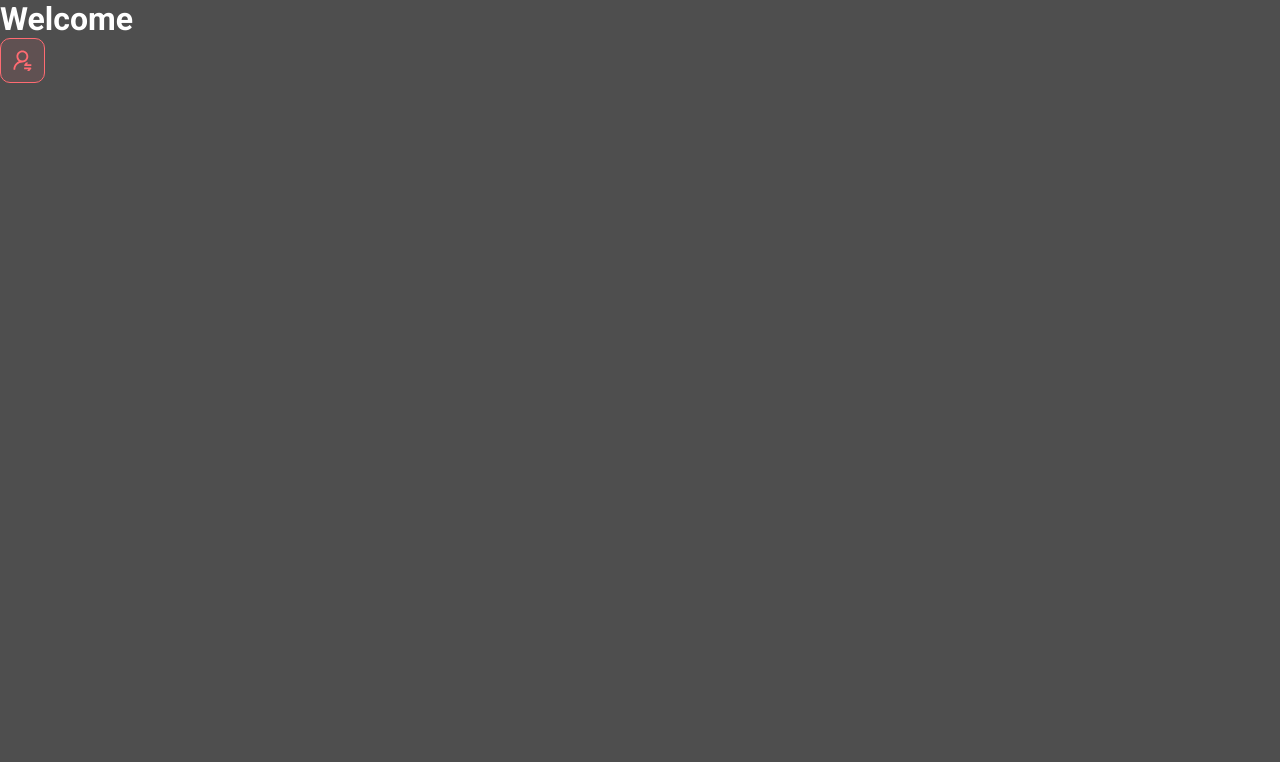
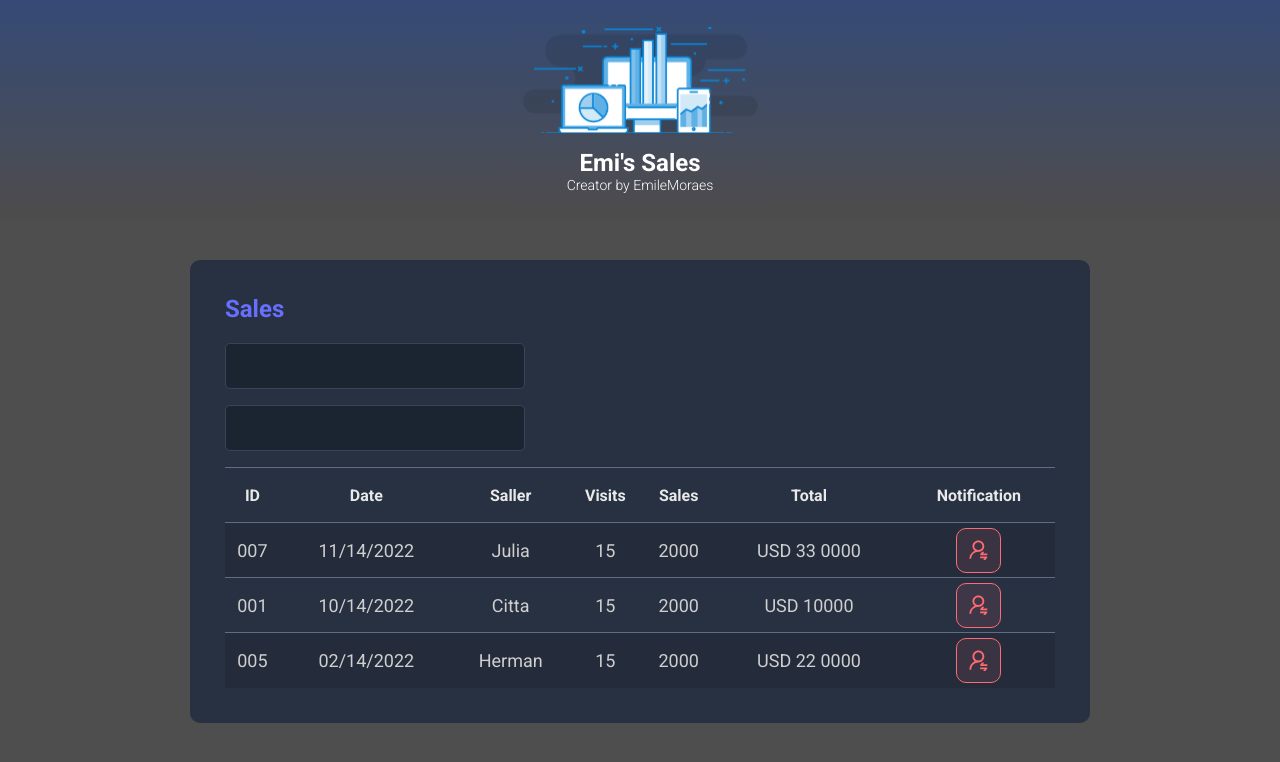
Before and after one commit to EmileMoraes/Emis-Sales, a React (Vite) app in the folder frontend/: page / in a window 1280 px wide. Shown: the top 762 px of the page. Built offline with nearby package versions, Linux system fonts and the light colour scheme.

Commit message:
Other components

```diff
--- a/frontend/src/App.tsx
+++ b/frontend/src/App.tsx
@@ -1,11 +1,19 @@
+import Header from "./components/Header"
 import NotificationButton from "./components/NotificationButton"
+import SalesCard from "./components/SalesCard"
 
 function App() {
-  return(
-  <>
-  <h1>Welcome</h1>
-  <NotificationButton/>
-  </>
+  return (
+    <>
+      <Header />
+      <main>
+        <section id="sales">
+          <div className="emisales-container">
+            <SalesCard />
+          </div>
+        </section>
+      </main>
+    </>
   )
 }
 
--- /dev/null
+++ b/frontend/src/components/Header/index.tsx
@@ -0,0 +1,16 @@
+import iconLogo from '../../assets/logo.svg'
+import './styles.css'
+
+function Header() {
+    return (
+        <header>
+            <div className="emisales-logo-container">
+                <img src={iconLogo} alt="page logo image" />
+                    <h1>Emi's Sales</h1>
+                    <p>Creator by <a href="https://github.com/EmileMoraes/" target="_blank">EmileMoraes</a></p>
+            </div>
+        </header>
+    )
+}
+
+export default Header
--- /dev/null
+++ b/frontend/src/components/Header/styles.css
@@ -0,0 +1,27 @@
+header{
+    background: linear-gradient(180deg, #354b76 0%, #4e4c4c 100%);
+    height: 220px;
+    display: flex;
+    align-items: center;
+    justify-content: center;
+}
+
+.emisales-logo-container {
+    display: flex;
+    flex-direction: column;
+    align-items: center;
+}
+
+.emisales-logo-container img {
+    width: 235px;
+}
+
+.emisales-logo-container h1 {
+    margin-top: 15px;
+    font-size: 24px;
+}
+
+.emisales-logo-container p {
+    font-size: 14px;
+    font-weight: 300;
+}
--- /dev/null
+++ b/frontend/src/components/SalesCard/index.tsx
@@ -0,0 +1,81 @@
+import NotificationButton from '../NotificationButton'
+import './styles.css'
+
+function SalesCard() {
+    return (
+        <div className="emisales-card">
+            <h2 className="emisales-sales-title">Sales</h2>
+
+            <div>
+                <div className="emisales-form-control-container">
+                    <input className="emisales-form-control" type="text" />
+                </div>
+                <div className="emisales-form-control-container">
+                    <input className="emisales-form-control" type="text" />
+                </div>
+            </div>
+
+            <div>
+                <table className="emisales-sales-table">
+                    <thead>
+                        <tr>
+                            <th className="show992">ID</th>
+                            <th className="show576">Date</th>
+                            <th>Saller</th>
+                            <th className="show992">Visits</th>
+                            <th className="show992">Sales</th>
+                            <th>Total</th>
+                            <th>Notification</th>
+                        </tr>
+
+                    </thead>
+
+                    <tbody>
+                        <tr>
+                            <td className="show992">007</td>
+                            <td className="show576">11/14/2022</td>
+                            <td>Julia</td>
+                            <td className="show992">15</td>
+                            <td className="show992">2000</td>
+                            <td>USD 33 0000</td>
+                            <td>
+                                <div className="emisales-red-botton-container">
+                                    <NotificationButton />
+                                </div>
+                            </td>
+                        </tr>
+                        <tr>
+                            <td className="show992">001</td>
+                            <td className="show576">10/14/2022</td>
+                            <td>Citta</td>
+                            <td className="show992">15</td>
+                            <td className="show992">2000</td>
+                            <td>USD 10000</td>
+                            <td>
+                                <div className="emisales-red-botton-container">
+                                    <NotificationButton />
+                                </div>
+                            </td>
+                        </tr>
+                        <tr>
+                            <td className="show992">005</td>
+                            <td className="show576">02/14/2022</td>
+                            <td>Herman</td>
+                            <td className="show992">15</td>
+                            <td className="show992">2000</td>
+                            <td>USD 22 0000</td>
+                            <td>
+                                <div className="emisales-red-botton-container">
+                                    <NotificationButton />
+                                </div>
+                            </td>
+                        </tr>
+                    </tbody>
+                </table>
+            </div>
+
+        </div>
+    )
+}
+
+export default SalesCard
--- /dev/null
+++ b/frontend/src/components/SalesCard/styles.css
@@ -0,0 +1,102 @@
+.emisales-card {
+    background-color: #283142;
+    border-radius: 10px;
+    padding: 30px 10px;
+
+}
+
+.emisales-sales-title {
+    color: #676FFF;
+    font-size: 24px;
+    margin-bottom: 20px;
+}
+
+
+.emisales-form-control-container {
+    margin-bottom: 16px;
+    max-width: 300px;
+}
+
+.emisales-form-control {
+    width: 100%;
+    height: 46px;
+    background-color: #1B2531;
+    border: 1px solid #384459;
+    border-radius: 5px;
+    color: #9AAABE;
+    padding: 0 20px;
+    font-size: 18px;
+}
+
+.emisales-sales-table {
+    width: 100%;
+    border-spacing: 0;
+    border-collapse: collapse;
+}
+
+.emisales-sales-table thead {
+    height: 55px;
+    font-size: 16px;
+    color: #E9E9E9;
+    font-weight: 700;
+
+}
+
+.emisales-sales-table tbody {
+    font-size: 14px;
+    font-weight: 400;
+    color: #CFCFCF;
+    text-align: center;
+}
+
+.emisales-sales-table tr {
+    height: 74px;
+    border-top: 1px solid #5F6E82;
+}
+
+.emisales-sales-table tbody tr:hover > td {
+    background-color: #384459;
+}
+
+.emisales-sales-table tbody tr:nth-child(odd) {
+    background-color: #242C3B;
+}
+
+.emisales-red-botton-container {
+    display: flex;
+    justify-content: center;
+}
+
+
+.show576 {
+    display: none;
+}
+
+
+.show992 {
+    display: none;
+}
+
+@media (min-width: 576px) {
+    .show576 {
+        display: table-cell;
+    }
+
+    .emisales-card {
+        padding: 35px;
+    }
+
+    .emisales-sales-table tr {
+        height: 55px;
+    }
+
+    .emisales-sales-table tbody {
+        font-size: 18px;
+    }
+}
+
+@media (min-width: 992px) {
+    .show992 {
+        display: table-cell;
+    }
+}
--- a/frontend/src/components/notification-button/styles.css
+++ /dev/null
@@ -1,15 +0,0 @@
-.emisales-red-botton {
-    height: 45px;
-    width: 45px;
-    background: rgba(255, 107, 114, 0.1);
-    border: 1px solid #FF6B72;
-    border-radius: 10px;
-    display: flex;
-    align-items: center;
-    justify-content: center;
-    cursor: pointer;
-}
-
-.emisales-red-botton img {
-    width: 19px;
-}
--- a/frontend/src/index.css
+++ b/frontend/src/index.css
@@ -19,3 +19,14 @@ a:visited {
     color: unset;
     text-decoration: none;
 }
+
+.emisales-container {
+    width: 100%;
+    max-width: 900px;
+    margin: 0 auto;
+}
+
+#sales {
+    padding: 40px 10px;
+
+}
```
Also changed, not shown: frontend/src/components/notification-button/index.tsx (deleted, +0 -12 lines).
